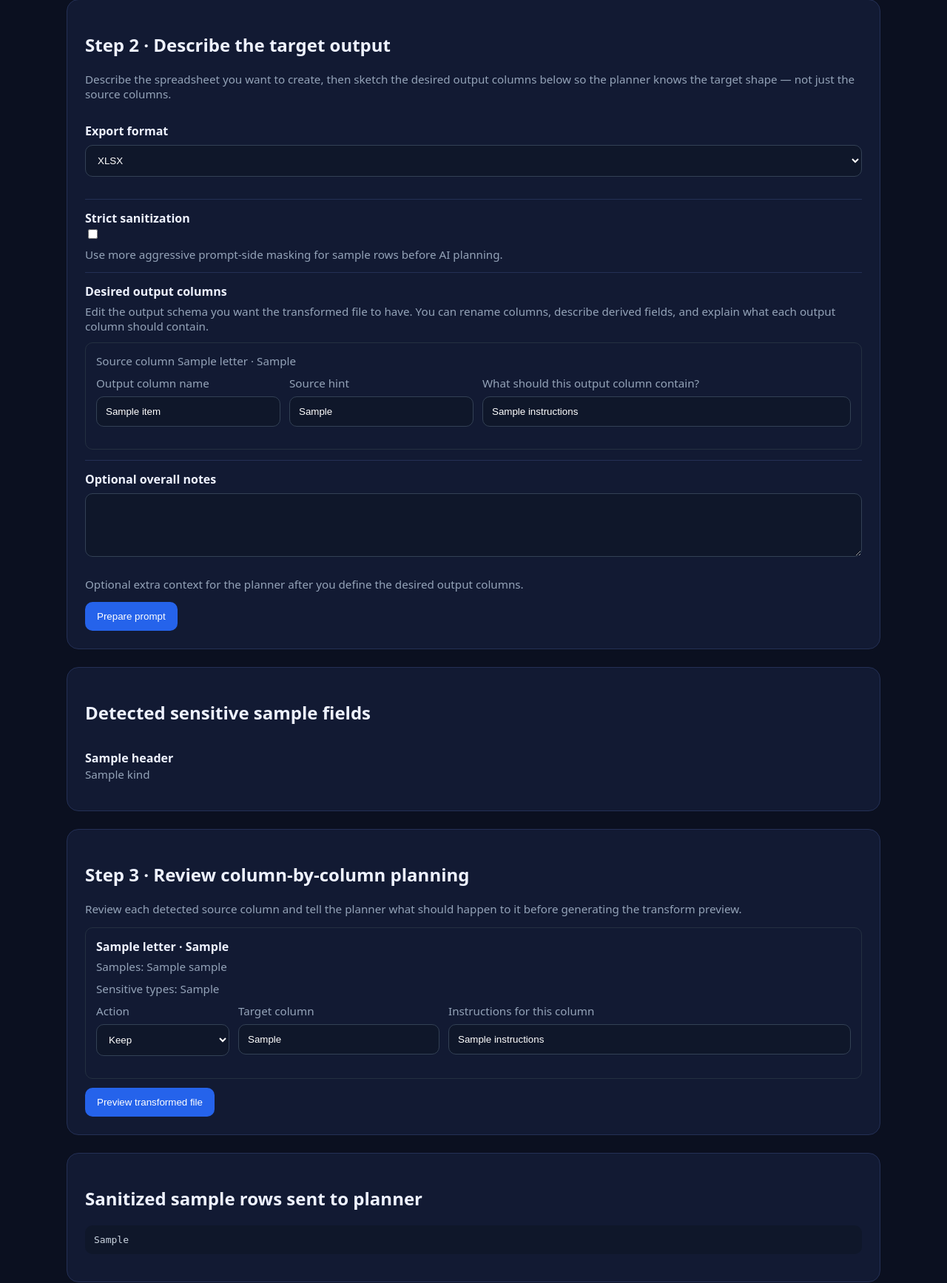
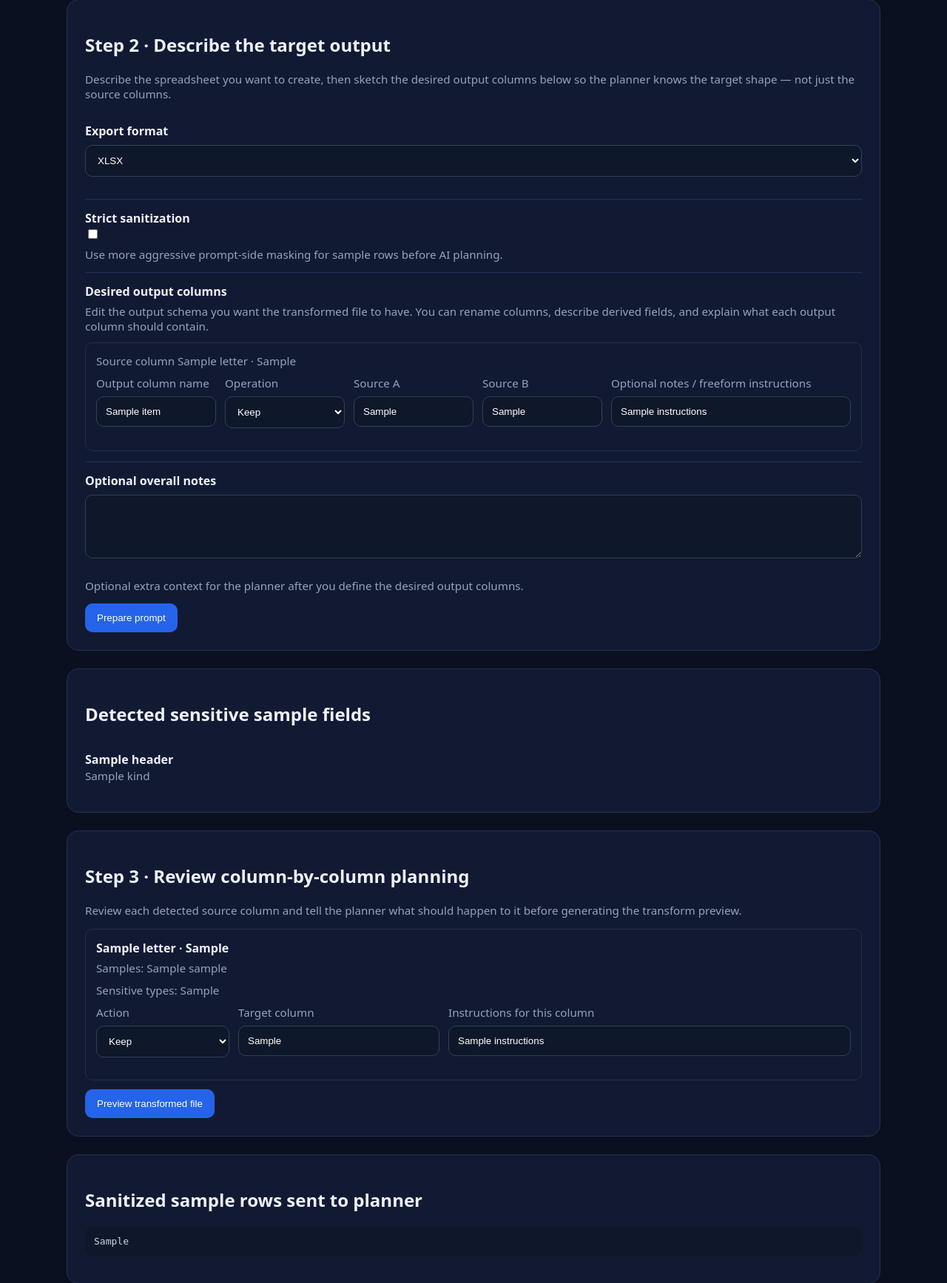
Before and after one commit to normandmickey/docstore-rag, a Django app: template templates/dashboard/spreadsheet_transformer.html in a window 1280 px wide. Shown: the part 1610-3345 px from the top of the page at 74% size. Run offline with Django 5.2, Linux system fonts and the light colour scheme; tables that the repository leaves empty hold one stand-in row (values such as "Sample post"); the template is opened without the code that fills it: values that come from a table or form of the project are taken from there, most other values are stand-ins (such as "Sample title", 1, 10 or a date in 2020); data that the repository does not hold is empty; parts of the project's set-up code (start-up, migrations or seed data) failed here and were passed over.

Commit message:
Add explicit spreadsheet operations with notes

```diff
--- a/reports/views.py
+++ b/reports/views.py
@@ -75,6 +75,9 @@ def _read_output_plan_from_post(request) -> list[dict]:
     for idx in range(total):
         items.append({
             'name': (request.POST.get(f'output_plan_{idx}_name') or '').strip(),
+            'operation': (request.POST.get(f'output_plan_{idx}_operation') or 'keep').strip(),
+            'source_a': (request.POST.get(f'output_plan_{idx}_source_a') or '').strip(),
+            'source_b': (request.POST.get(f'output_plan_{idx}_source_b') or '').strip(),
             'source_hint': (request.POST.get(f'output_plan_{idx}_source_hint') or '').strip(),
             'instructions': (request.POST.get(f'output_plan_{idx}_instructions') or '').strip(),
         })
--- a/templates/dashboard/spreadsheet_transformer.html
+++ b/templates/dashboard/spreadsheet_transformer.html
@@ -96,20 +96,37 @@
       {% for item in spreadsheet_transform_output_plan %}
         <div style="border:1px solid #243041; border-radius:10px; padding:14px; margin-top:12px;">
           <div class="meta" style="margin-bottom:10px;">Source column {% if item.letter %}{{ item.letter }} · {% endif %}{{ item.source_hint }}</div>
-          <div style="display:grid; grid-template-columns: 1fr 1fr 2fr; gap:12px; align-items:start;">
+          <div style="display:grid; grid-template-columns: 1fr 1fr 1fr 1fr 2fr; gap:12px; align-items:start;">
             <label>
               <div class="meta">Output column name</div>
               <input type="text" name="output_plan_{{ forloop.counter0 }}_name" value="{{ item.name }}">
             </label>
             <label>
-              <div class="meta">Source hint</div>
-              <input type="text" name="output_plan_{{ forloop.counter0 }}_source_hint" value="{{ item.source_hint }}" placeholder="Example: Full Name, First Name + Last Name, derive from Status">
+              <div class="meta">Operation</div>
+              <select name="output_plan_{{ forloop.counter0 }}_operation">
+                <option value="keep" {% if item.operation == 'keep' %}selected{% endif %}>Keep</option>
+                <option value="rename" {% if item.operation == 'rename' %}selected{% endif %}>Rename</option>
+                <option value="multiply" {% if item.operation == 'multiply' %}selected{% endif %}>Multiply</option>
+                <option value="divide" {% if item.operation == 'divide' %}selected{% endif %}>Divide</option>
+                <option value="add" {% if item.operation == 'add' %}selected{% endif %}>Add</option>
+                <option value="subtract" {% if item.operation == 'subtract' %}selected{% endif %}>Subtract</option>
+                <option value="derive" {% if item.operation == 'derive' %}selected{% endif %}>Derive / custom</option>
+              </select>
             </label>
             <label>
-              <div class="meta">What should this output column contain?</div>
-              <input type="text" name="output_plan_{{ forloop.counter0 }}_instructions" value="{{ item.instructions }}" placeholder="Example: normalize to title case, derive from two source columns, keep only active customers">
+              <div class="meta">Source A</div>
+              <input type="text" name="output_plan_{{ forloop.counter0 }}_source_a" value="{{ item.source_a }}" placeholder="Example: H or Employee">
+            </label>
+            <label>
+              <div class="meta">Source B</div>
+              <input type="text" name="output_plan_{{ forloop.counter0 }}_source_b" value="{{ item.source_b }}" placeholder="Example: L or Employee %">
+            </label>
+            <label>
+              <div class="meta">Optional notes / freeform instructions</div>
+              <input type="text" name="output_plan_{{ forloop.counter0 }}_instructions" value="{{ item.instructions }}" placeholder="Example: multiply and write result here, round to whole dollars, or custom reshape notes">
             </label>
           </div>
+          <input type="hidden" name="output_plan_{{ forloop.counter0 }}_source_hint" value="{{ item.source_hint }}">
         </div>
       {% endfor %}
       <input type="hidden" name="output_plan_total" value="{{ spreadsheet_transform_output_plan|length }}">
@@ -171,6 +188,9 @@
       <input type="hidden" name="output_plan_total" value="{{ spreadsheet_transform_output_plan|length }}">
       {% for item in spreadsheet_transform_output_plan %}
         <input type="hidden" name="output_plan_{{ forloop.counter0 }}_name" value="{{ item.name }}">
+        <input type="hidden" name="output_plan_{{ forloop.counter0 }}_operation" value="{{ item.operation|default:'keep' }}">
+        <input type="hidden" name="output_plan_{{ forloop.counter0 }}_source_a" value="{{ item.source_a|default:'' }}">
+        <input type="hidden" name="output_plan_{{ forloop.counter0 }}_source_b" value="{{ item.source_b|default:'' }}">
         <input type="hidden" name="output_plan_{{ forloop.counter0 }}_source_hint" value="{{ item.source_hint }}">
         <input type="hidden" name="output_plan_{{ forloop.counter0 }}_instructions" value="{{ item.instructions }}">
       {% endfor %}
```
Also changed, not shown: reports/spreadsheet_transform.py (+42 -7 lines).
